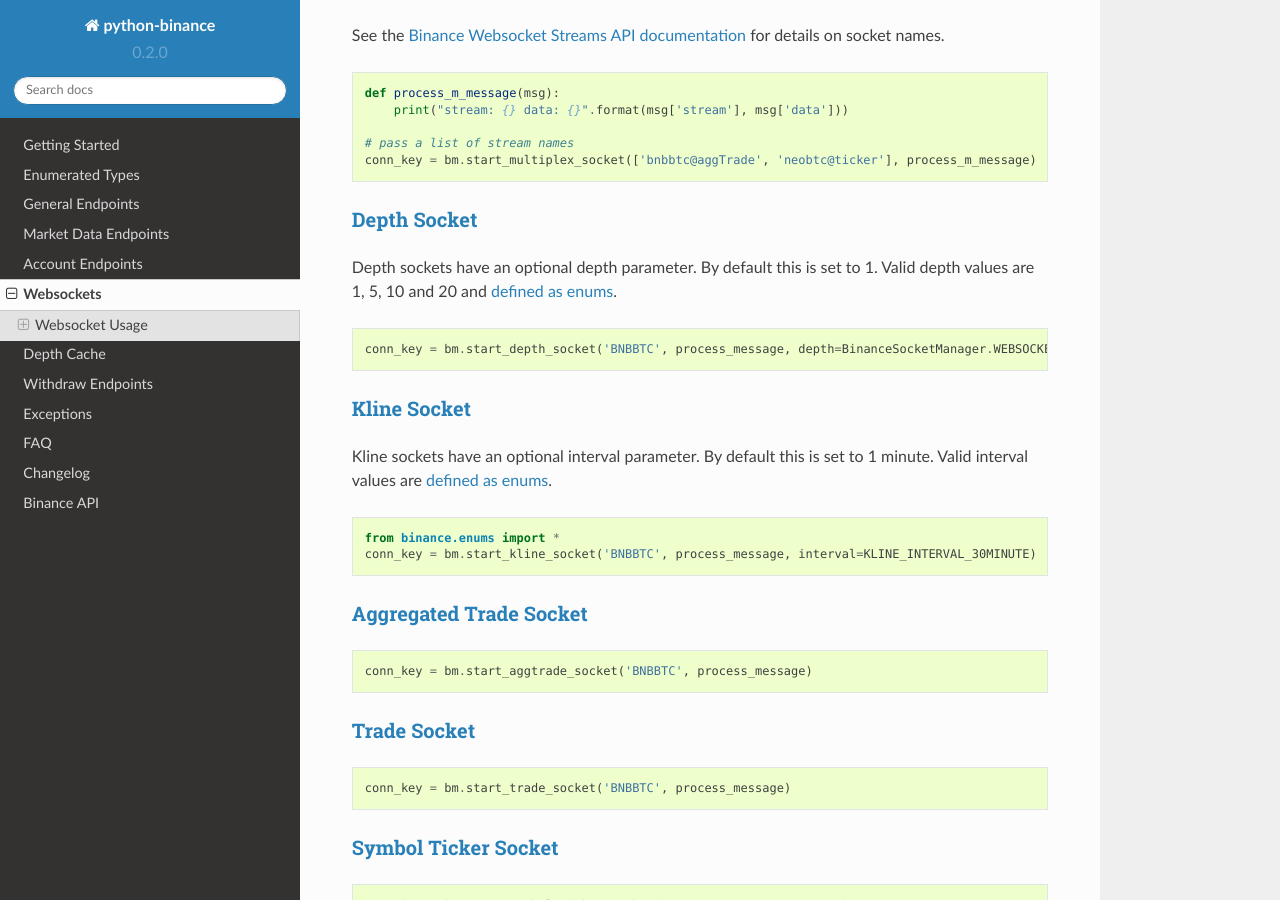
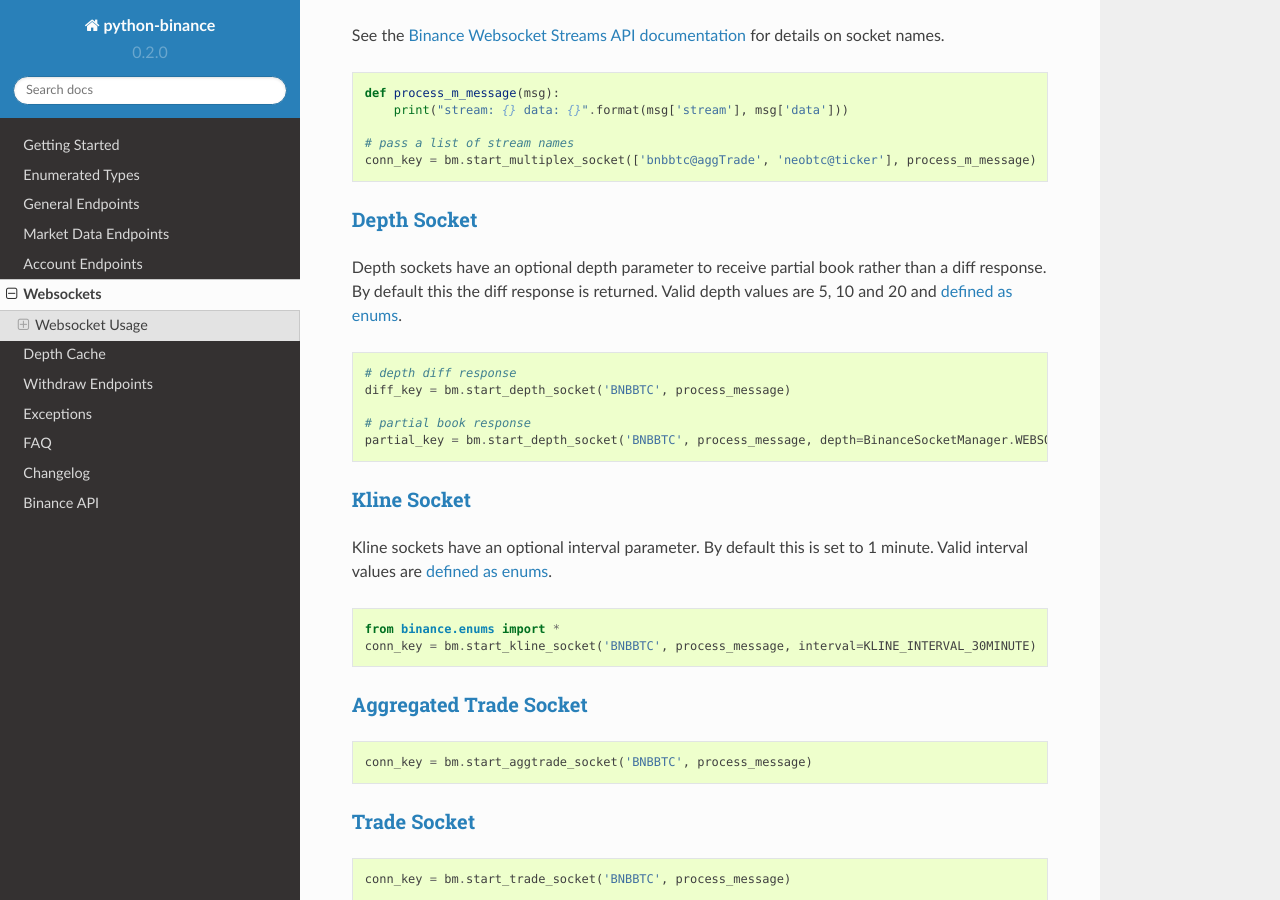
Before and after one commit to sammchardy/python-binance, a Sphinx documentation site: the page built from docs/websockets.rst, in a window 1280 px wide and 900 px high, scrolled down 1110 px. Built offline with Sphinx 7.4.7 and the Read the Docs theme 2.0.0, drawn with Linux system fonts in a browser that asks for light colours; formulas are drawn with MathJax 3.

Commit message:
Update documentation about depth sockets to indicate difference between partial and diff depth updates Remove WEBSOCKET_DEPTH_1 value as it's not required

```diff
--- a/docs/enums.rst
+++ b/docs/enums.rst
@@ -55,7 +55,6 @@
 
 .. code:: python
 
-    WEBSOCKET_DEPTH_1 = '1'
     WEBSOCKET_DEPTH_5 = '5'
     WEBSOCKET_DEPTH_10 = '10'
     WEBSOCKET_DEPTH_20 = '20'
--- a/docs/websockets.rst
+++ b/docs/websockets.rst
@@ -60,12 +60,17 @@
 `Depth Socket <binance.html#binance.websockets.BinanceSocketManager.start_depth_socket>`_
 +++++++++++++++++++++++++++++++++++++++++++++++++++++++++++++++++++++++++++++++++++++++++
 
-Depth sockets have an optional depth parameter. By default this is set to 1.
-Valid depth values are 1, 5, 10 and 20 and `defined as enums <enums.html>`_.
+Depth sockets have an optional depth parameter to receive partial book rather than a diff response.
+By default this the diff response is returned.
+Valid depth values are 5, 10 and 20 and `defined as enums <enums.html>`_.
 
 .. code:: python
 
-    conn_key = bm.start_depth_socket('BNBBTC', process_message, depth=BinanceSocketManager.WEBSOCKET_DEPTH_5)
+    # depth diff response
+    diff_key = bm.start_depth_socket('BNBBTC', process_message)
+
+    # partial book response
+    partial_key = bm.start_depth_socket('BNBBTC', process_message, depth=BinanceSocketManager.WEBSOCKET_DEPTH_5)
 
 
 `Kline Socket <binance.html#binance.websockets.BinanceSocketManager.start_kline_socket>`_
```
Also changed, not shown: 2 other files.
